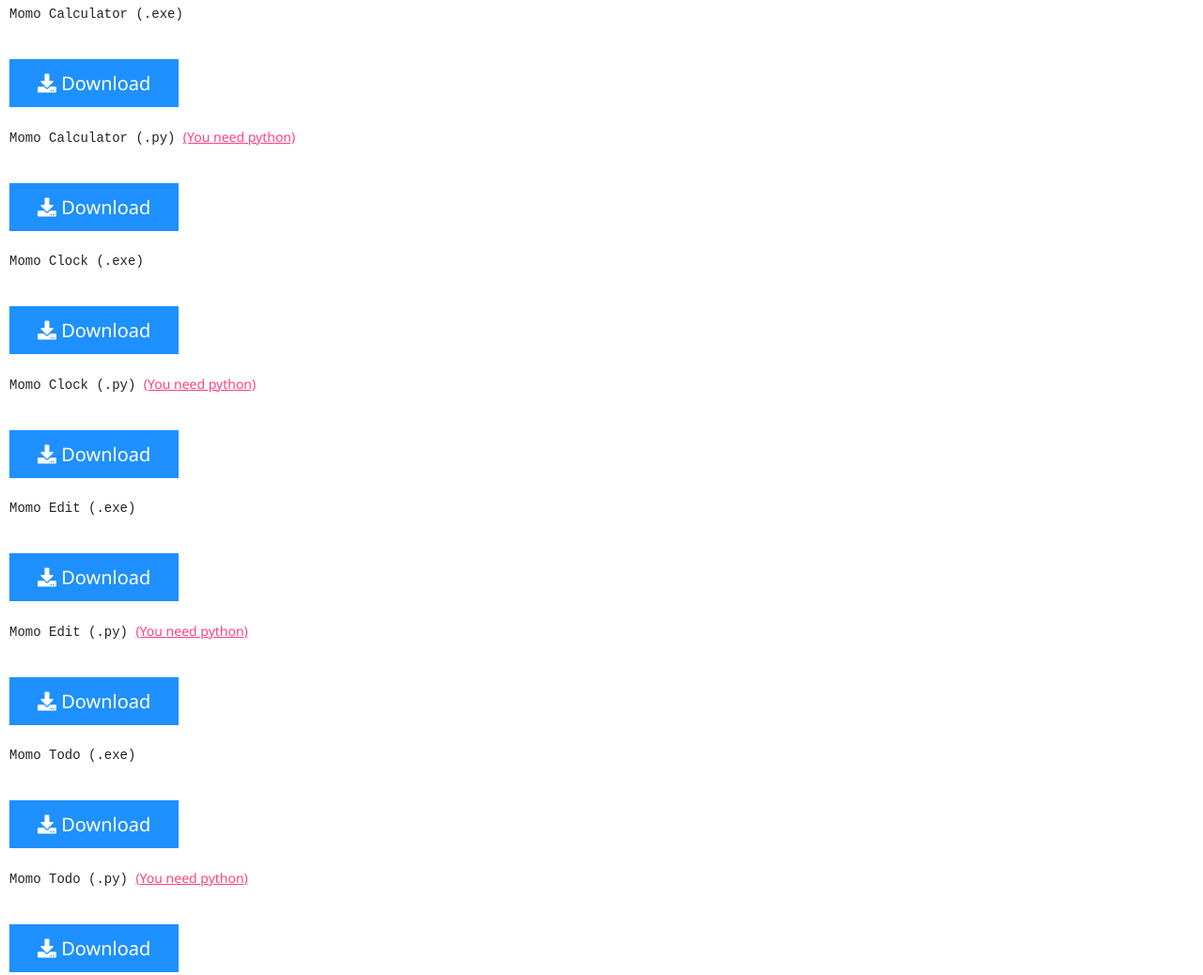
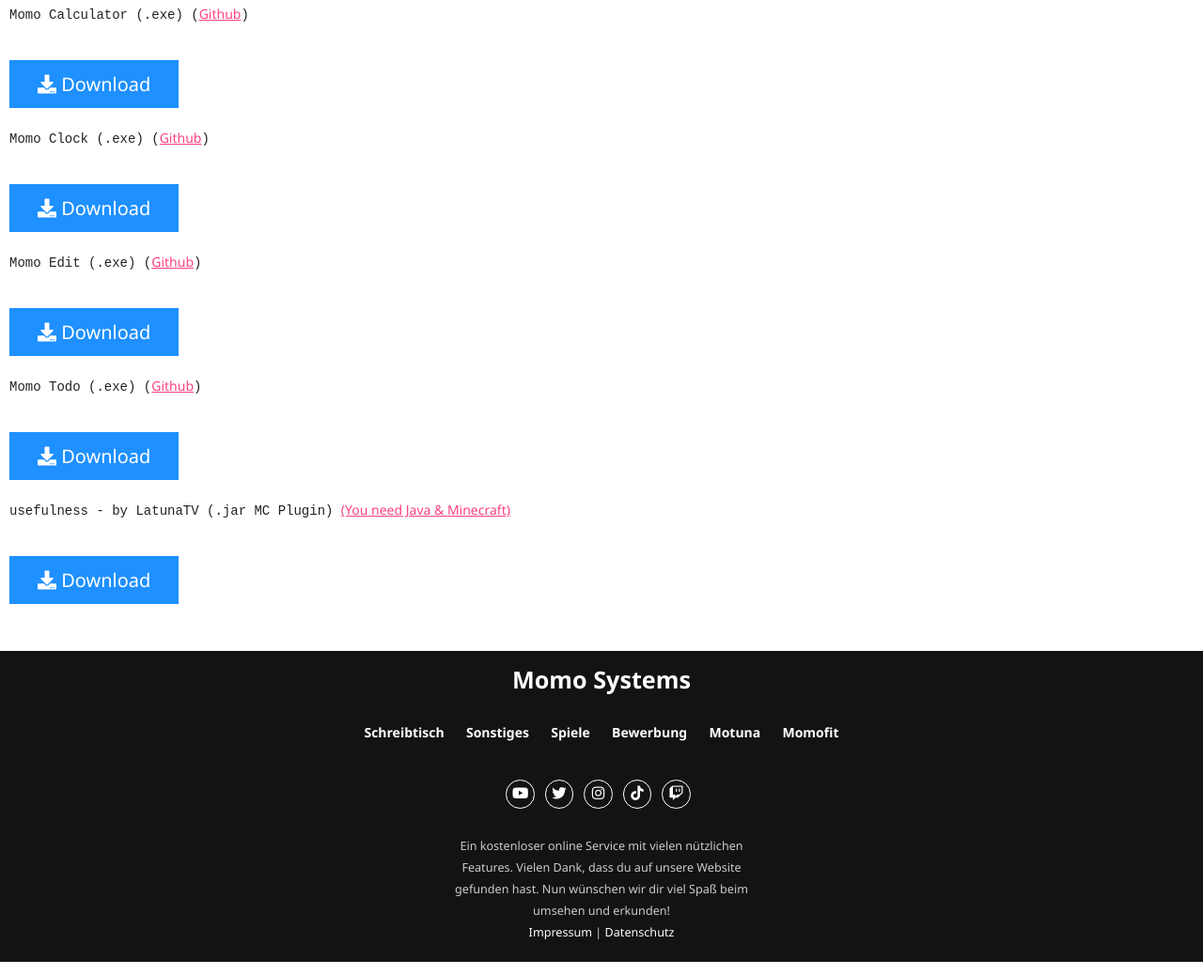
Before and after one commit to momosystems/momosystems, a plain HTML site: page html/indexdownl.html in a window 1280 px wide. Shown: the part 229-1267 px from the top of the page at 94% size. Drawn offline with nearby package versions, Linux system fonts and the light colour scheme; no server answers; a script that the page names is missing.

Commit message:
Updated the Download page

```diff
--- a/html/indexdownl.html
+++ b/html/indexdownl.html
@@ -49,7 +49,7 @@
       <h1>Downloads</h1>
       <br /><br />
       <p>
-        Momo Calculator (.exe)
+        Momo Calculator (.exe) (<a href="https://github.com/momosystems/pythoncalculator">Github</a>)
       </p>
       <br />
       <button class="btn" type="button" onclick="location='../export/taschenrechner.exe'">
@@ -57,16 +57,7 @@
       </button>
       <br /><br />
       <p>
-        Momo Calculator (.py)
-        <a href="https://www.python.org/downloads/">(You need python)</a>
-      </p>
-      <br />
-      <button class="btn" type="button" onclick="location='../python/momocalculator.py'">
-        <i class="fa fa-download"></i> Download
-      </button>
-      <br /><br />
-      <p>
-        Momo Clock (.exe)
+        Momo Clock (.exe) (<a href="https://github.com/momosystems/pythonclock">Github</a>)
       </p>
       <br />
       <button class="btn" type="button" onclick="location='../export/clock.exe'">
@@ -74,16 +65,7 @@
       </button>
       <br /><br />
       <p>
-        Momo Clock (.py)
-        <a href="https://www.python.org/downloads/">(You need python)</a>
-      </p>
-      <br />
-      <button class="btn" type="button" onclick="location='../python/momoclock.py'">
-        <i class="fa fa-download"></i> Download
-      </button>
-      <br /><br />
-      <p>
-        Momo Edit (.exe)
+        Momo Edit (.exe) (<a href="https://github.com/momosystems/pythoneditor">Github</a>)
       </p>
       <br />
       <button class="btn" type="button" onclick="location='../export/texteditor.exe'">
@@ -91,28 +73,10 @@
       </button>
       <br /><br />
       <p>
-        Momo Edit (.py)
-        <a href="https://www.python.org/downloads/">(You need python)</a>
-      </p>
-      <br />
-      <button class="btn" type="button" onclick="location='../python/momoedit.py'">
-        <i class="fa fa-download"></i> Download
-      </button>
-      <br /><br />
-      <p>
-        Momo Todo (.exe)
+        Momo Todo (.exe) (<a href="https://github.com/momosystems/pythontodolist">Github</a>)
       </p>
       <br />
       <button class="btn" type="button" onclick="location='../export/todoliste.exe'">
-        <i class="fa fa-download"></i> Download
-      </button>
-      <br /><br />
-      <p>
-        Momo Todo (.py)
-        <a href="https://www.python.org/downloads/">(You need python)</a>
-      </p>
-      <br />
-      <button class="btn" type="button" onclick="location='../python/momotodo.py'">
         <i class="fa fa-download"></i> Download
       </button>
       <br /><br />
```
